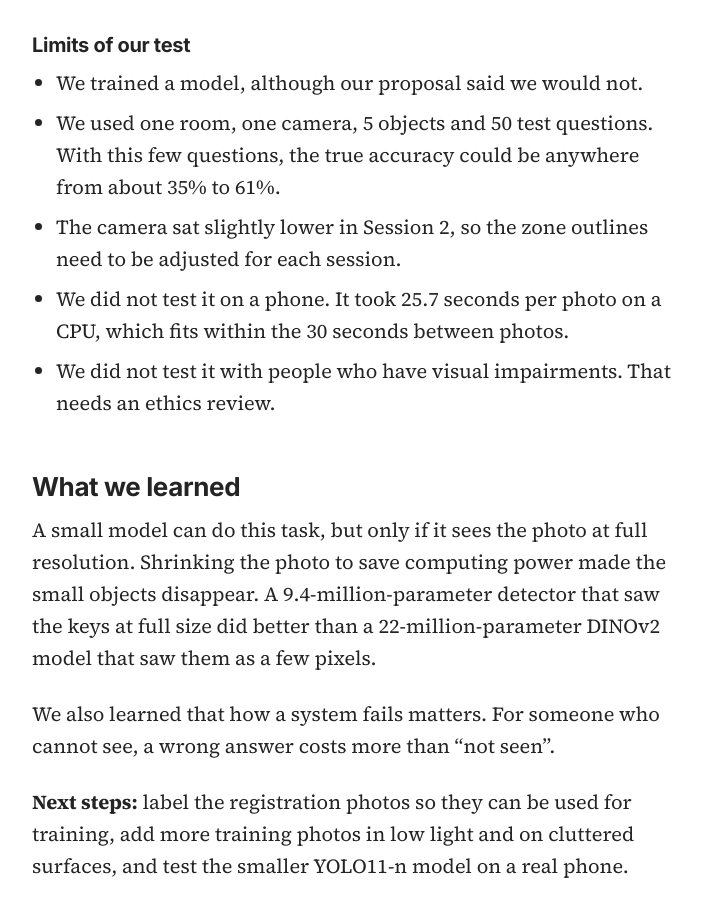
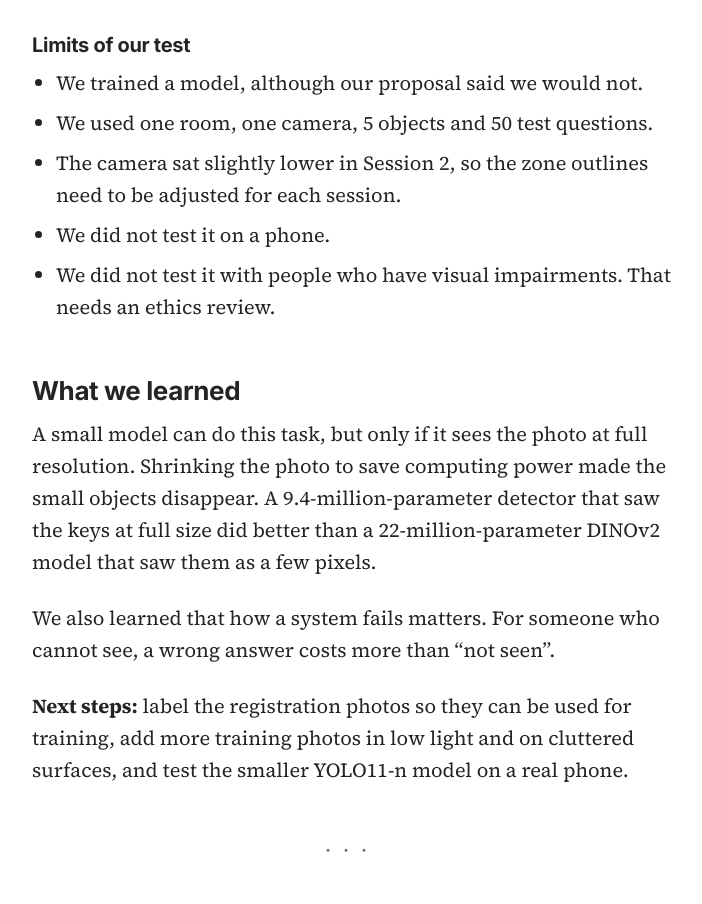
Before and after one commit to KhethiweDlamini/here_or_there_project, a plain HTML site: page index.html in a window 1280 px wide. Shown: the part 7522-8426 px from the top of the page, without its empty margins (288-990 px from the left). Drawn offline with Linux system fonts and the light colour scheme.

Commit message:
Simplify limits of the test section in index.html
Removed specific details about test conditions to generalize findings.

```diff
--- a/index.html
+++ b/index.html
@@ -191,9 +191,9 @@ footer{max-width:680px;margin:0 auto;padding:0 20px 60px;font:400 14px/1.5 Inter
 <h3>Limits of our test</h3>
 <ul>
 <li>We trained a model, although our proposal said we would not.</li>
-<li>We used one room, one camera, 5 objects and 50 test questions. With this few questions, the true accuracy could be anywhere from about 35% to 61%.</li>
+<li>We used one room, one camera, 5 objects and 50 test questions.</li>
 <li>The camera sat slightly lower in Session 2, so the zone outlines need to be adjusted for each session.</li>
-<li>We did not test it on a phone. It took 25.7 seconds per photo on a CPU, which fits within the 30 seconds between photos.</li>
+<li>We did not test it on a phone.</li>
 <li>We did not test it with people who have visual impairments. That needs an ethics review.</li>
 </ul>
 
```
